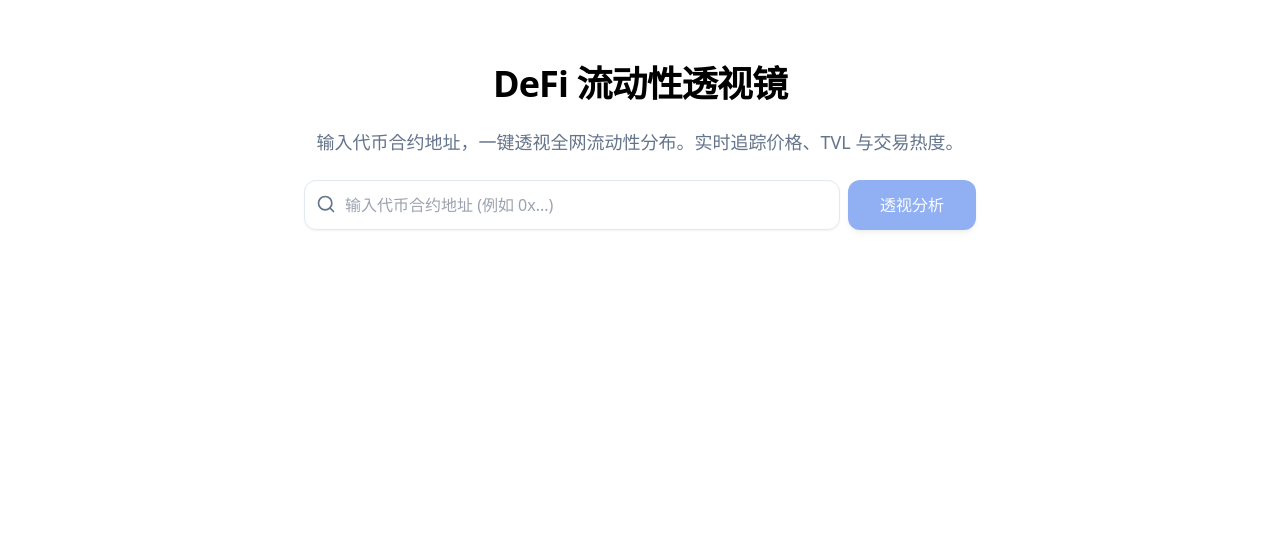
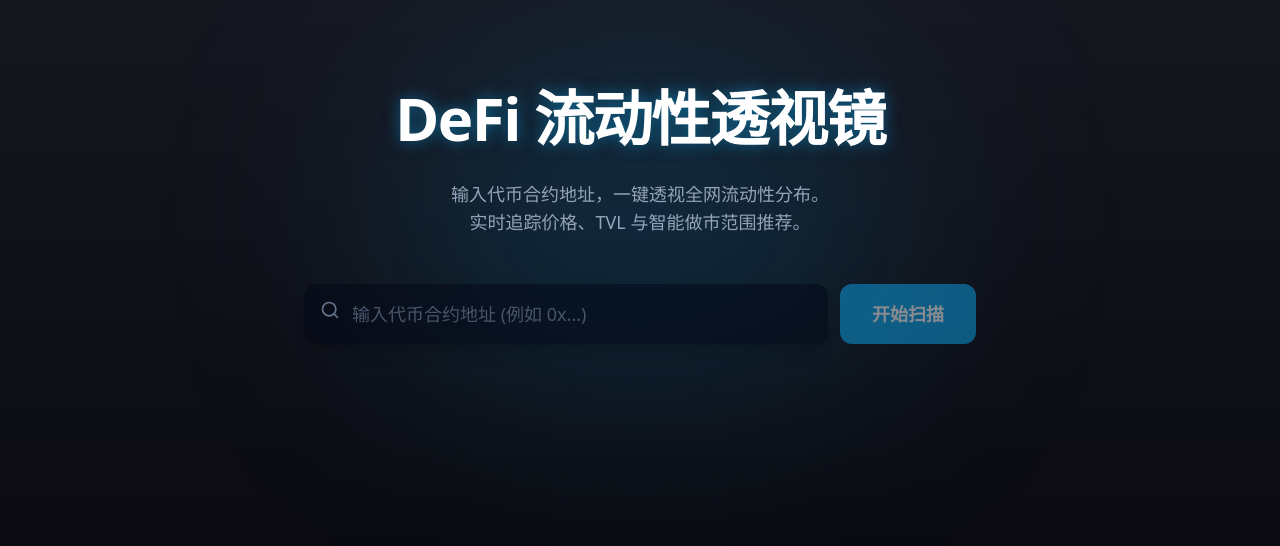
Before and after one commit to baofulala11/bsc-lp-tool, a Next.js app: page / in a window 1280 px wide. Shown: the top 546 px of the page. Built offline with nearby package versions, Linux system fonts and the light colour scheme.

Commit message:
Feat: Cyberpunk UI update, full precision price, and smart LP ranges

```diff
--- a/app/globals.css
+++ b/app/globals.css
@@ -4,48 +4,37 @@
 
 @layer base {
   :root {
-    --background: 0 0% 100%;
-    --foreground: 222.2 84% 4.9%;
-    --card: 0 0% 100%;
-    --card-foreground: 222.2 84% 4.9%;
-    --popover: 0 0% 100%;
-    --popover-foreground: 222.2 84% 4.9%;
-    --primary: 221.2 83.2% 53.3%;
-    --primary-foreground: 210 40% 98%;
-    --secondary: 210 40% 96.1%;
-    --secondary-foreground: 222.2 47.4% 11.2%;
-    --muted: 210 40% 96.1%;
-    --muted-foreground: 215.4 16.3% 46.9%;
-    --accent: 210 40% 96.1%;
-    --accent-foreground: 222.2 47.4% 11.2%;
-    --destructive: 0 84.2% 60.2%;
+    /* 强制深色模式变量 */
+    --background: 224 71% 4%;
+    --foreground: 213 31% 91%;
+
+    --muted: 223 47% 11%;
+    --muted-foreground: 215.4 16.3% 56.9%;
+
+    --popover: 224 71% 4%;
+    --popover-foreground: 215 20.2% 65.1%;
+
+    --card: 224 71% 4%;
+    --card-foreground: 213 31% 91%;
+
+    --border: 216 34% 17%;
+    --input: 216 34% 17%;
+
+    --primary: 199 89% 48%; /* 科技蓝 */
+    --primary-foreground: 0 0% 100%;
+
+    --secondary: 222.2 47.4% 11.2%;
+    --secondary-foreground: 210 40% 98%;
+
+    --accent: 216 34% 17%;
+    --accent-foreground: 210 40% 98%;
+
+    --destructive: 0 63% 31%;
     --destructive-foreground: 210 40% 98%;
-    --border: 214.3 31.8% 91.4%;
-    --input: 214.3 31.8% 91.4%;
-    --ring: 221.2 83.2% 53.3%;
-    --radius: 0.5rem;
-  }
 
-  .dark {
-    --background: 222.2 84% 4.9%;
-    --foreground: 210 40% 98%;
-    --card: 222.2 84% 4.9%;
-    --card-foreground: 210 40% 98%;
-    --popover: 222.2 84% 4.9%;
-    --popover-foreground: 210 40% 98%;
-    --primary: 217.2 91.2% 59.8%;
-    --primary-foreground: 222.2 47.4% 11.2%;
-    --secondary: 217.2 32.6% 17.5%;
-    --secondary-foreground: 210 40% 98%;
-    --muted: 217.2 32.6% 17.5%;
-    --muted-foreground: 215 20.2% 65.1%;
-    --accent: 217.2 32.6% 17.5%;
-    --accent-foreground: 210 40% 98%;
-    --destructive: 0 62.8% 30.6%;
-    --destructive-foreground: 210 40% 98%;
-    --border: 217.2 32.6% 17.5%;
-    --input: 217.2 32.6% 17.5%;
-    --ring: 224.3 76.3% 48%;
+    --ring: 199 89% 48%;
+
+    --radius: 0.75rem;
   }
 }
 
@@ -54,6 +43,30 @@
     @apply border-border;
   }
   body {
-    @apply bg-background text-foreground;
+    @apply bg-background text-foreground antialiased;
+    background-image:
+      linear-gradient(to bottom, rgba(10, 10, 20, 0.95), rgba(5, 5, 10, 1)),
+      linear-gradient(rgba(56, 189, 248, 0.03) 1px, transparent 1px),
+      linear-gradient(90deg, rgba(56, 189, 248, 0.03) 1px, transparent 1px);
+    background-size: 100% 100%, 40px 40px, 40px 40px;
+    min-height: 100vh;
   }
 }
+
+@layer components {
+  .glass-card {
+    @apply bg-slate-900/40 backdrop-blur-xl border border-white/5 shadow-2xl transition-all duration-300;
+  }
+
+  .glass-card:hover {
+    @apply border-primary/30 shadow-[0_0_20px_rgba(14,165,233,0.15)] bg-slate-900/60;
+  }
+
+  .tech-input {
+    @apply bg-slate-950/50 border-slate-800 focus:border-primary/50 focus:ring-1 focus:ring-primary/50 transition-all text-slate-100 placeholder:text-slate-600;
+  }
+
+  .glow-text {
+    text-shadow: 0 0 15px rgba(14, 165, 233, 0.5);
+  }
+}
--- a/app/page.tsx
+++ b/app/page.tsx
@@ -1,7 +1,7 @@
 'use client';
 
 import { useState } from 'react';
-import { Loader2, Search, AlertCircle, ExternalLink, ArrowRight } from 'lucide-react';
+import { Loader2, Search, AlertCircle, ExternalLink, Activity, TrendingUp, ShieldCheck, Zap } from 'lucide-react';
 
 interface PoolData {
   address: string;
@@ -15,6 +15,23 @@
   baseToken: { symbol: string; address: string };
   quoteToken: { symbol: string; address: string };
 }
+
+// 格式化价格，不使用科学计数法
+const formatPrice = (price: number) => {
+  if (price === 0) return '0';
+  if (price < 0.000001) return price.toFixed(10).replace(/\.?0+$/, '');
+  if (price < 0.01) return price.toFixed(8).replace(/\.?0+$/, '');
+  return price.toFixed(4);
+};
+
+// 计算做市范围
+const calculateRanges = (price: number) => {
+  return [
+    { label: '激进 (Aggressive)', desc: '高收益 / 高风险', range: '±10%', min: price * 0.90, max: price * 1.10, color: 'text-rose-400', border: 'border-rose-500/30', bg: 'bg-rose-500/10', icon: Zap },
+    { label: '稳健 (Balanced)', desc: '平衡策略', range: '±20%', min: price * 0.80, max: price * 1.20, color: 'text-sky-400', border: 'border-sky-500/30', bg: 'bg-sky-500/10', icon: Activity },
+    { label: '保守 (Conservative)', desc: '低风险 / 长期持有', range: '±50%', min: price * 0.50, max: price * 1.50, color: 'text-emerald-400', border: 'border-emerald-500/30', bg: 'bg-emerald-500/10', icon: ShieldCheck },
+  ];
+};
 
 export default function LiquidityAnalyzer() {
   const [input, setInput] = useState('');
@@ -51,112 +68,168 @@
   };
 
   return (
-    <div className="container mx-auto max-w-5xl p-6 space-y-8 min-h-screen">
-      <div className="flex flex-col gap-6 text-center py-10">
-        <h1 className="text-4xl font-bold tracking-tight">DeFi 流动性透视镜</h1>
-        <p className="text-muted-foreground text-lg max-w-2xl mx-auto">
-          输入代币合约地址，一键透视全网流动性分布。实时追踪价格、TVL 与交易热度。
+    <div className="container mx-auto max-w-6xl p-6 space-y-12 min-h-screen">
+      {/* 头部区域 */}
+      <div className="flex flex-col gap-8 text-center py-16 relative">
+        {/* 背景光效 */}
+        <div className="absolute top-1/2 left-1/2 -translate-x-1/2 -translate-y-1/2 w-[500px] h-[300px] bg-primary/20 blur-[120px] rounded-full pointer-events-none" />
+
+        <h1 className="text-5xl md:text-6xl font-bold tracking-tight glow-text text-white relative z-10">
+          DeFi 流动性透视镜
+        </h1>
+        <p className="text-slate-400 text-lg max-w-2xl mx-auto relative z-10">
+          输入代币合约地址，一键透视全网流动性分布。
+          <br />实时追踪价格、TVL 与智能做市范围推荐。
         </p>
 
-        <div className="flex gap-2 max-w-2xl w-full mx-auto relative">
-          <div className="relative flex-1">
-            <Search className="absolute left-3 top-3.5 h-5 w-5 text-muted-foreground" />
+        <div className="flex gap-3 max-w-2xl w-full mx-auto relative z-10 mt-4">
+          <div className="relative flex-1 group">
+            <Search className="absolute left-4 top-4 h-5 w-5 text-slate-500 group-focus-within:text-primary transition-colors" />
             <input
               type="text"
               placeholder="输入代币合约地址 (例如 0x...)"
               value={input}
               onChange={(e) => setInput(e.target.value)}
               onKeyDown={(e) => e.key === 'Enter' && handleAnalyze()}
-              className="w-full pl-10 pr-4 py-3 rounded-xl border bg-background shadow-sm focus:ring-2 focus:ring-primary/20 focus:border-primary outline-none transition-all"
+              className="w-full pl-12 pr-4 py-4 rounded-xl tech-input shadow-lg text-lg"
             />
           </div>
           <button
             onClick={handleAnalyze}
             disabled={loading || !input}
-            className="px-8 py-3 bg-primary text-primary-foreground rounded-xl font-medium flex items-center gap-2 hover:bg-primary/90 disabled:opacity-50 disabled:hover:bg-primary transition-all shadow-md active:scale-95"
+            className="px-8 py-3 bg-primary text-white rounded-xl font-bold text-lg flex items-center gap-2 hover:bg-primary/90 disabled:opacity-50 hover:shadow-[0_0_20px_rgba(14,165,233,0.4)] transition-all active:scale-95"
           >
-            {loading ? <Loader2 className="animate-spin" /> : "透视分析"}
+            {loading ? <Loader2 className="animate-spin" /> : "开始扫描"}
           </button>
         </div>
 
         {error && (
-          <div className="mx-auto p-4 rounded-lg bg-destructive/10 text-destructive flex items-center gap-2 animate-in fade-in slide-in-from-top-2">
+          <div className="mx-auto p-4 rounded-lg bg-red-500/10 border border-red-500/20 text-red-400 flex items-center gap-2 animate-in fade-in slide-in-from-top-2">
             <AlertCircle className="w-4 h-4" />
             {error}
           </div>
         )}
       </div>
 
-      <div className="space-y-4">
-        {pools.map((pool, idx) => (
+      {/* 结果列表 */}
+      <div className="grid gap-8">
+        {pools.map((pool, idx) => {
+          const ranges = calculateRanges(pool.priceUsd);
+
+          return (
             <div
               key={pool.address}
-            className="group relative border rounded-xl bg-card p-6 shadow-sm hover:shadow-md transition-all hover:border-primary/20"
+              className="glass-card rounded-2xl p-1 overflow-hidden animate-in fade-in slide-in-from-bottom-4 duration-500"
+              style={{ animationDelay: `${idx * 100}ms` }}
             >
-            <div className="flex flex-col md:flex-row justify-between gap-6 items-start md:items-center">
+              <div className="bg-slate-950/40 p-6 md:p-8 rounded-xl backdrop-blur-sm">
+                <div className="flex flex-col lg:flex-row gap-8">
 
                   {/* 左侧：核心信息 */}
-              <div className="space-y-3 flex-1">
+                  <div className="space-y-6 lg:w-[35%] border-b lg:border-b-0 lg:border-r border-slate-800 pb-6 lg:pb-0 lg:pr-8">
+                    <div className="flex items-center justify-between">
                       <div className="flex items-center gap-3">
-                  <div className="flex items-center justify-center w-8 h-8 rounded-lg bg-primary/10 text-primary font-bold text-xs">
+                        <div className="flex items-center justify-center w-8 h-8 rounded-lg bg-primary/20 text-primary font-bold text-sm border border-primary/20">
                           #{idx + 1}
                         </div>
-                  <h3 className="text-xl font-bold flex items-center gap-2">
+                        <h3 className="text-2xl font-bold flex items-center gap-2 text-white">
                           {pool.platform.charAt(0).toUpperCase() + pool.platform.slice(1)}
-                    <span className="text-muted-foreground font-normal text-base">/</span>
-                    <span className="font-mono">{pool.pair}</span>
                         </h3>
-                  <span className={`px-2.5 py-0.5 rounded-full text-xs font-semibold ${
+                        <span className={`px-3 py-1 rounded-full text-xs font-bold tracking-wide ${
                           pool.version === 'V3'
-                      ? 'bg-blue-50 text-blue-700 border border-blue-100 dark:bg-blue-900/30 dark:text-blue-300 dark:border-blue-800'
-                      : 'bg-gray-100 text-gray-600 border border-gray-200 dark:bg-gray-800 dark:text-gray-400 dark:border-gray-700'
+                            ? 'bg-blue-500/20 text-blue-300 border border-blue-500/30'
+                            : 'bg-slate-700/50 text-slate-400 border border-slate-600'
                         }`}>
                           {pool.version}
                         </span>
                       </div>
-
-                <div className="flex items-center gap-2 text-xs text-muted-foreground">
-                  <span className="font-mono bg-muted/50 px-1.5 py-0.5 rounded select-all hover:bg-muted transition-colors cursor-pointer" title="点击复制">
-                    {pool.address.slice(0, 6)}...{pool.address.slice(-4)}
-                  </span>
-                  <span className="w-1 h-1 rounded-full bg-muted-foreground/30" />
                       <a
                         href={pool.url}
                         target="_blank"
                         rel="noopener noreferrer"
-                    className="flex items-center gap-1 hover:text-primary transition-colors"
+                        className="p-2 rounded-lg hover:bg-white/10 transition-colors text-slate-400 hover:text-white"
+                        title="在 DexScreener 查看"
                       >
-                    DexScreener <ExternalLink className="w-3 h-3" />
+                        <ExternalLink className="w-5 h-5" />
                       </a>
                     </div>
+
+                    <div className="font-mono text-lg text-slate-300 flex items-center gap-2">
+                      <span className="text-primary">{pool.baseToken.symbol}</span>
+                      <span className="text-slate-600">/</span>
+                      <span className="text-white">{pool.quoteToken.symbol}</span>
                     </div>
 
-              {/* 右侧：数据卡片 */}
-              <div className="grid grid-cols-3 gap-4 md:gap-12 w-full md:w-auto">
-                <div className="text-right">
-                  <div className="text-xs text-muted-foreground mb-1 font-medium">当前价格</div>
-                  <div className="font-mono font-bold text-lg tabular-nums">
-                    ${pool.priceUsd < 0.01 ? pool.priceUsd.toExponential(4) : pool.priceUsd.toFixed(4)}
-                  </div>
-                </div>
-                <div className="text-right border-l pl-4 md:pl-12 border-border/50">
-                  <div className="text-xs text-muted-foreground mb-1 font-medium">24h 交易量</div>
-                  <div className="font-mono font-medium text-lg tabular-nums">
+                    <div className="grid grid-cols-2 gap-4">
+                      <div className="bg-slate-900/50 p-4 rounded-xl border border-slate-800">
+                        <div className="text-xs text-slate-500 mb-1 uppercase tracking-wider">24h Volume</div>
+                        <div className="font-mono font-medium text-lg text-slate-200">
                           ${pool.volume24h.toLocaleString(undefined, { maximumFractionDigits: 0 })}
                         </div>
                       </div>
-                <div className="text-right border-l pl-4 md:pl-12 border-border/50">
-                  <div className="text-xs text-muted-foreground mb-1 font-medium">总流动性 (TVL)</div>
-                  <div className="font-mono font-bold text-lg tabular-nums text-green-600 dark:text-green-400">
+                      <div className="bg-slate-900/50 p-4 rounded-xl border border-slate-800">
+                        <div className="text-xs text-slate-500 mb-1 uppercase tracking-wider">Total Liquidity</div>
+                        <div className="font-mono font-medium text-lg text-emerald-400">
                           ${pool.liquidityUsd.toLocaleString(undefined, { maximumFractionDigits: 0 })}
                         </div>
                       </div>
                     </div>
 
+                    <div className="pt-2">
+                      <div className="text-xs text-slate-500 mb-2">当前价格 (USD)</div>
+                      <div className="font-mono text-3xl font-bold text-white tracking-tight glow-text break-all">
+                        ${formatPrice(pool.priceUsd)}
+                      </div>
+                    </div>
+                  </div>
+
+                  {/* 右侧：智能 LP 策略 */}
+                  <div className="flex-1 space-y-4">
+                    <div className="flex items-center gap-2 mb-2">
+                      <TrendingUp className="w-5 h-5 text-primary" />
+                      <h4 className="font-bold text-white text-lg">智能 LP 价格范围推荐</h4>
+                      <span className="text-xs text-slate-500 ml-auto">基于当前价格计算</span>
+                    </div>
+
+                    <div className="grid md:grid-cols-3 gap-4">
+                      {ranges.map((range, i) => (
+                        <div key={i} className={`relative group p-4 rounded-xl border ${range.border} ${range.bg} transition-all hover:scale-[1.02]`}>
+                          <div className="flex items-center gap-2 mb-3">
+                            <range.icon className={`w-4 h-4 ${range.color}`} />
+                            <span className={`font-bold text-sm ${range.color}`}>{range.label}</span>
+                          </div>
+
+                          <div className="space-y-3">
+                            <div>
+                              <div className="text-[10px] text-slate-400 uppercase tracking-wider mb-0.5">Min Price</div>
+                              <div className="font-mono text-sm text-white font-medium">{formatPrice(range.min)}</div>
+                            </div>
+                            <div>
+                              <div className="text-[10px] text-slate-400 uppercase tracking-wider mb-0.5">Max Price</div>
+                              <div className="font-mono text-sm text-white font-medium">{formatPrice(range.max)}</div>
+                            </div>
+                          </div>
+
+                          <div className="mt-3 pt-3 border-t border-white/5 flex justify-between items-center text-xs">
+                            <span className="text-slate-400">{range.desc}</span>
+                            <span className="font-mono bg-black/20 px-1.5 py-0.5 rounded">{range.range}</span>
                           </div>
                         </div>
                       ))}
                     </div>
+
+                    <div className="text-xs text-slate-500 mt-4 bg-slate-900/50 p-3 rounded-lg border border-white/5">
+                      <span className="font-bold text-slate-400">💡 提示：</span>
+                      价格范围越窄，赚取的费率倍数越高，但更容易超出区间停止收益（无常损失风险更大）。建议根据您对币价波动的预期选择策略。
+                    </div>
+                  </div>
+
+                </div>
+              </div>
+            </div>
+          );
+        })}
+      </div>
     </div>
   );
 }
```
Lines whose indentation alone changed are shown as unchanged.
